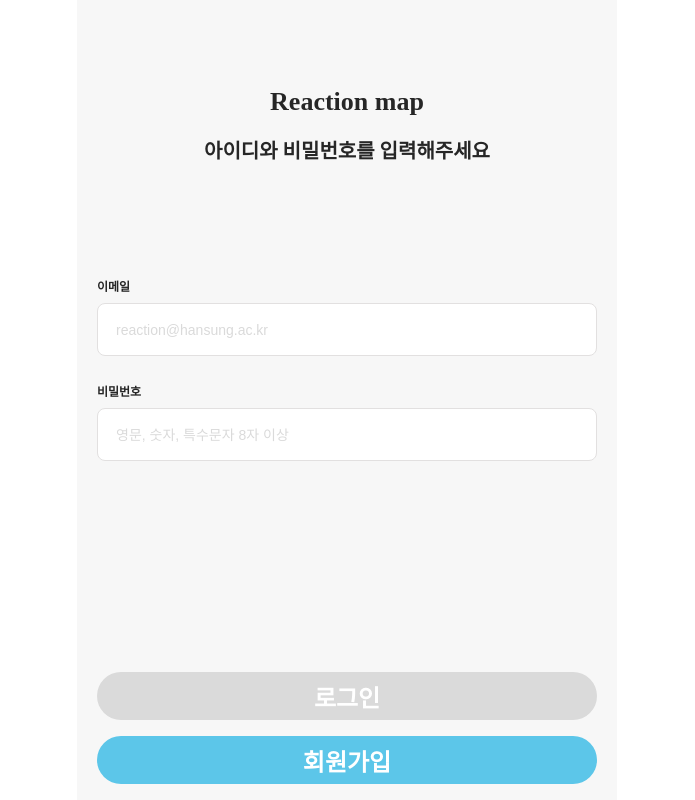
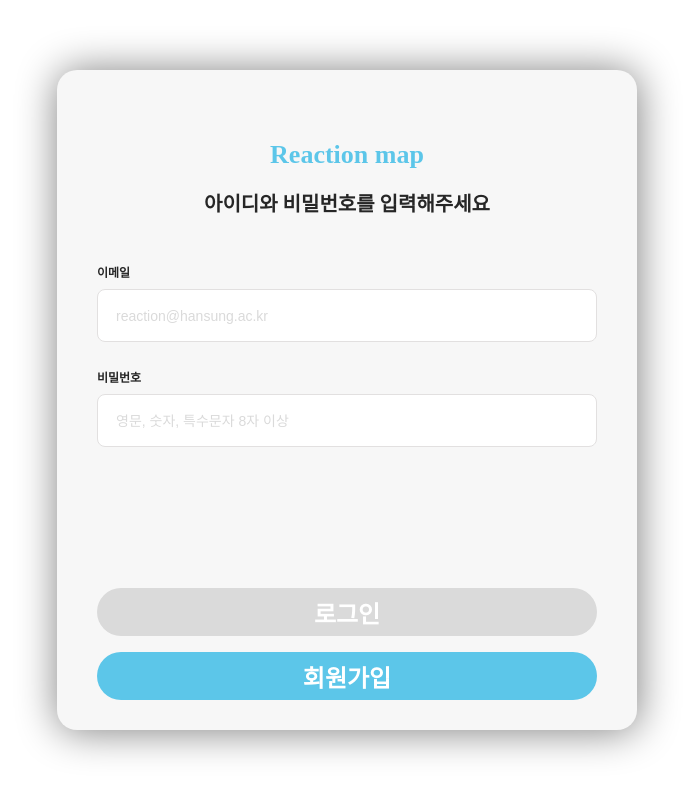
Before and after one commit to hanseul9/Reaction, a React (Create React App) app in the folder loginpage/: page / in a window 1280 px wide. Shown: the whole page, without its empty margins (293-988 px from the left). Built offline with nearby package versions, Linux system fonts and the light colour scheme; a web font is replaced by a local one.

Commit message:
loginpage Css update

```diff
--- a/loginpage/src/Login.jsx
+++ b/loginpage/src/Login.jsx
@@ -107,7 +107,7 @@ export default function Login() {
             <button onClick={onClickConfirmButton} disabled={notAllow} className='bottomButton'>
               로그인
             </button>
-            <button disabled={false} className='bottomButton'>
+            <button disabled={false} className='bottomButton2'>
               회원가입
             </button>
           </div>
--- a/loginpage/src/index.css
+++ b/loginpage/src/index.css
@@ -7,20 +7,22 @@
 
 .page {
     position: absolute;
-    top:0;
-    bottom: 0;
+    top: 70px;
+    bottom: 70px;
     width: 100%;
     max-width: 500px;
-    padding: 0 20px;
-
+    padding: 0 40px;
+    border-radius: 20px;
     left: 50%;
     transform: translate(-50%, 0);
 
-    background-color: #F7F7F7;
+    background-color: #f7f7f7;
     overflow: hidden;
 
     display: flex;
     flex-direction: column;
+
+    box-shadow: 1px 1px 40px 0.5px grey;
 }
 
 .titleWrap1{
@@ -28,10 +30,10 @@
     justify-content: center;
     align-items: center;
     font-family: 'MICEGothic Bold';
-    margin-top: 87px;
+    margin-top: 70px;
     font-size: 26px;
     font-weight: 700;
-    color: #262626;
+    color: #5cc6e9;
 }
 
 .titleWrap2{
@@ -41,7 +43,7 @@
     font-family: 'MICEGothic Bold';
     font-size: 20px;
     font-weight: 700;
-    margin-bottom: 87px;
+    margin-bottom: 20px;
     color: #262626;
 }
 
@@ -100,6 +102,20 @@
     cursor: pointer;
 }
 
+.bottomButton2{
+    font-family: 'MICEGothic Bold';
+    width: 100%;
+    height: 48px;
+    border: none;
+    font-size: 24px;
+    font-weight: 700;
+    background-color: #5cc6e9;
+    border-radius: 32px;
+    color: white;
+    margin-bottom: 30px;
+    cursor: pointer;
+}
+
 .bottomButton:disabled{ /*버튼 활성화 안됐을때*/
     background-color: #dadada;
     color: white;
```
